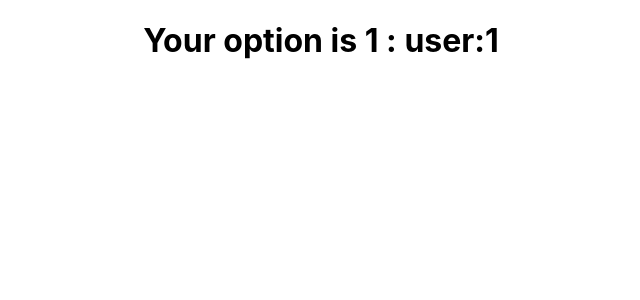
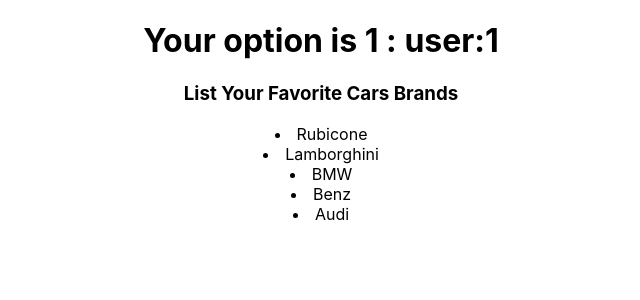
Before and after one commit to rohitanchal/learn-react, a React (Create React App) app: page / in a window 1280 px wide. Shown: the top 300 px of the page, without its empty margins (319-959 px from the left). Built offline with nearby package versions, Linux system fonts and the light colour scheme.

Commit message:
add component only

```diff
--- a/src/App.js
+++ b/src/App.js
@@ -4,6 +4,7 @@
 // import Student from "./Student";
 import React, { useState } from "react";
 import Profile from "./Profile";
+import Render from "./Render"
 // import Emp from "./Emp";
 
 // function App() {
@@ -141,6 +142,7 @@
   return (
     <div className="App">
       <Profile/>
+      <Render />
     </div>
   )
 }
--- /dev/null
+++ b/src/Render.js
@@ -0,0 +1,42 @@
+// function Item({ name, isPacked }) {
+//     return <li className="item">{name}</li>;
+// }
+
+// function Render() {
+//     return (
+//         <section>
+//             <h1>Sally Ride's Packing List</h1>
+//             <ul>
+//                 <Item isPacked={true} name="Space suit" />
+//                 <Item isPacked={true} name="Helmet with a golden leaf" />
+//                 <Item isPacked={false} name="Photo of Tam" />
+//             </ul>
+//         </section>
+//     );
+// }
+
+// export default Render;
+
+
+function List({name, carBrands})
+{
+    return <li>{name}</li>
+}
+
+function Render()
+{
+    return(
+        <section>
+            <h3>List Your Favorite Cars Brands </h3>
+
+            <List carBrands={true} name="Rubicone" />
+            <List carBrands={true} name="Lamborghini" />
+            <List carBrands={true} name="BMW" />
+            <List carBrands={true} name="Benz" />
+            <List carBrands={true} name="Audi" />
+
+        </section>
+    )
+}
+
+export default Render;
```
Also changed, not shown: src/BasicForm.js (added, +9 -0 lines).
